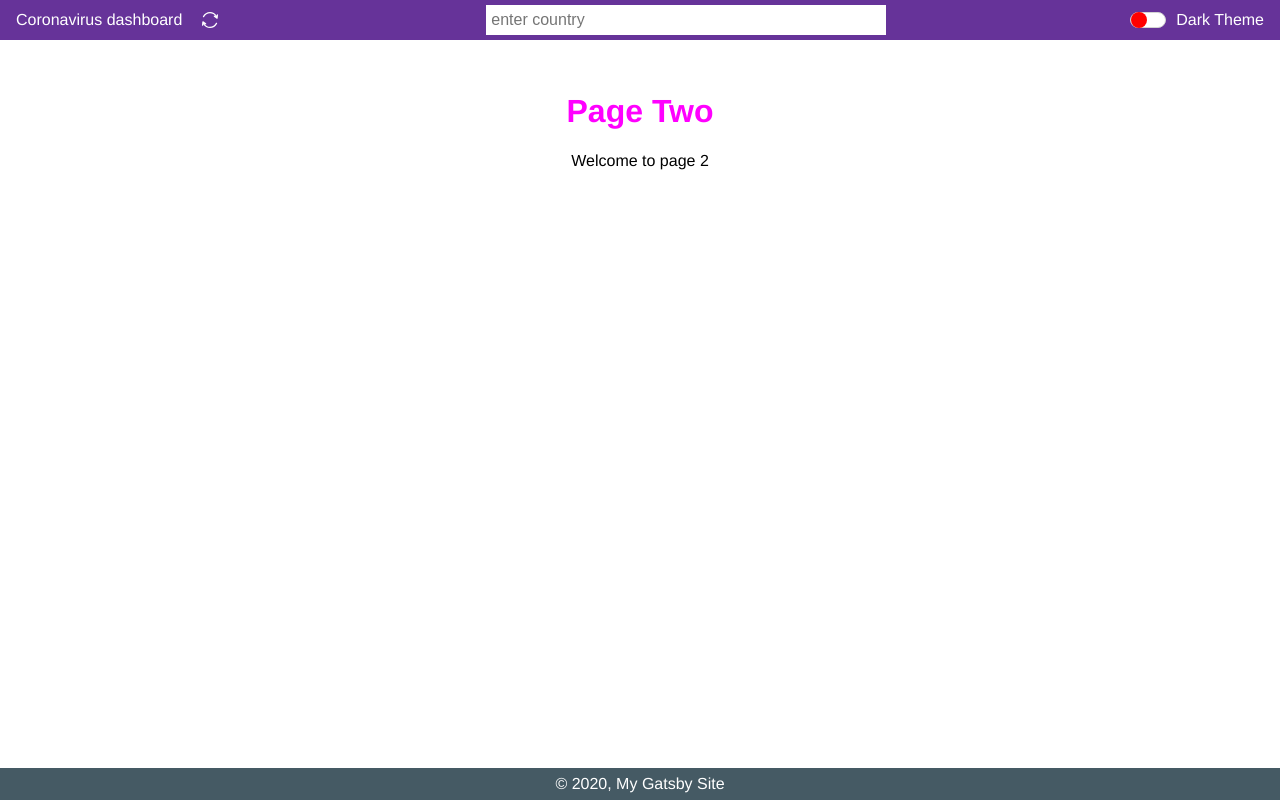
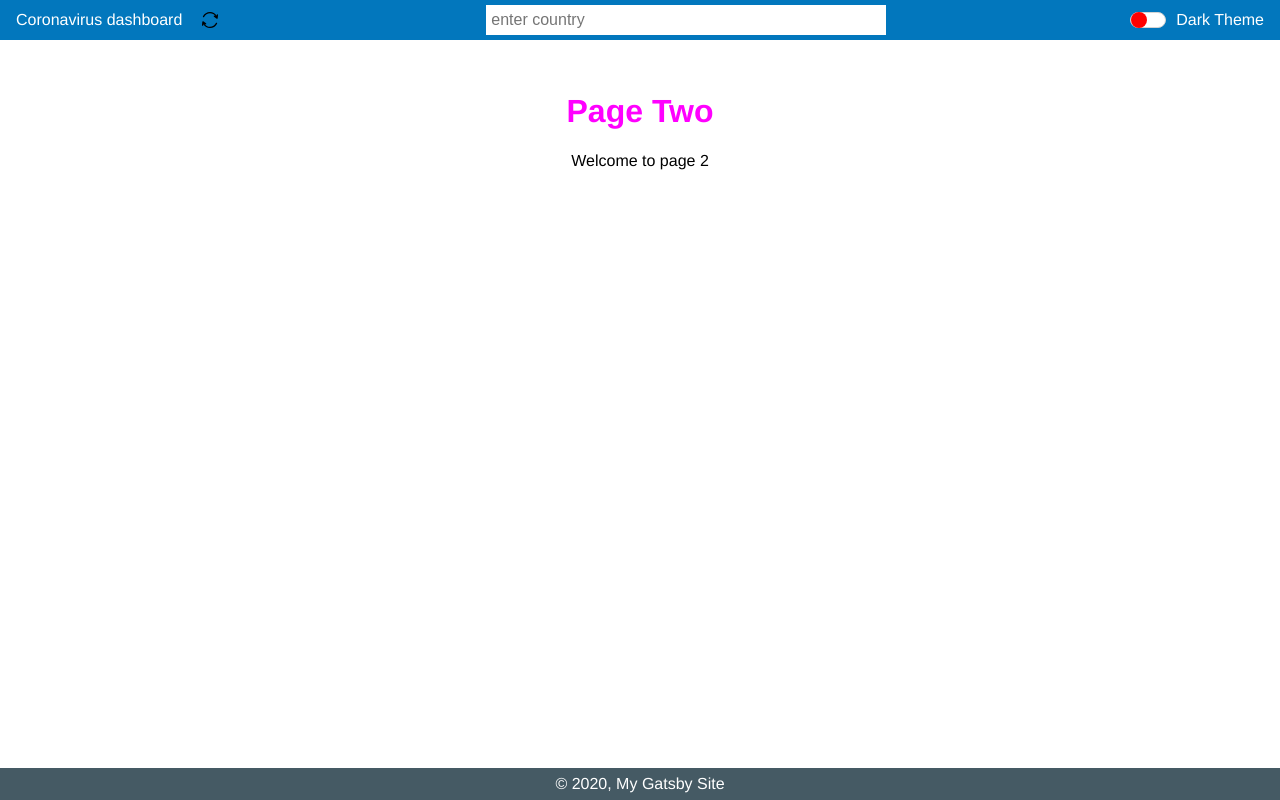
Before and after one commit to AndreyDorodnev/Coronavirus-Dashboard, a Gatsby site: page /page-2 in a window 1280 px wide. Built offline with nearby package versions, Linux system fonts and the light colour scheme; Gatsby itself is replaced by a stand-in of ours.

Commit message:
color themes change

```diff
--- a/src/assets/stylesheets/application.scss
+++ b/src/assets/stylesheets/application.scss
@@ -9,15 +9,16 @@
 
 html{
   height: 100vh;
-  --primary-background: #fff;
-  --primary-surface: #0288D1;
-  --primary-font-color: #fff;
-  --primary-surface-selected: #0277BD ;
+  --primary-background: #8badb8;
+  --primary-surface: rgb(255, 255, 255);
+  --primary-font-color: #000;
+  --primary-surface-selected: rgb(68, 171, 231) ;
 }
 
 html[data-theme="dark"]{
-  --primary-background: #000;
-  --primary-surface: rgb(34, 36, 37);
+  --primary-background: rgb(54, 53, 53);
+  --primary-surface: rgb(69, 71, 71);
+  --primary-font-color: #fff;
 }
 
 body {
--- a/src/assets/stylesheets/components/_deathsInfo.scss
+++ b/src/assets/stylesheets/components/_deathsInfo.scss
@@ -13,7 +13,8 @@
           background-color: var(--primary-surface);
           text-align: center;
           text-transform: uppercase;
-          color: var(--primary-font-color);
+          // color: var(--primary-font-color);
+          color: $red-700;
           padding: 5px;
           p{
             margin: 6px 0;
@@ -40,7 +41,7 @@
               border: 0;
               border-bottom: 1px solid lightgrey;
               border-top: 1px solid lightgrey;
-              color: white;
+              color: var(--primary-font-color);
               &:hover{
                 background-color: var(--primary-surface-selected);
               }
--- a/src/assets/stylesheets/components/_header.scss
+++ b/src/assets/stylesheets/components/_header.scss
@@ -2,7 +2,7 @@ header {
   grid-area: header;
   width: 100%;
   color: $white;
-  background-color: $gatsby-purple;
+  background-color:$light-blue-800;
 
   .container {
     width: 100%;
--- a/src/assets/stylesheets/components/_totalInfo.scss
+++ b/src/assets/stylesheets/components/_totalInfo.scss
@@ -40,7 +40,7 @@
           border: 0;
           border-bottom: 1px solid lightgrey;
           border-top: 1px solid lightgrey;
-          color: white;
+          color: var(--primary-font-color);
           &:hover{
             background-color: var(--primary-surface-selected);
           }
--- a/src/assets/stylesheets/components/_totalRecovered.scss
+++ b/src/assets/stylesheets/components/_totalRecovered.scss
@@ -12,7 +12,7 @@
           background-color: var(--primary-surface);
           text-align: center;
           text-transform: uppercase;
-          color: white;
+          color: $green-700;
           padding: 5px;
           p{
             margin: 6px 0;
@@ -39,7 +39,7 @@
               border: 0;
               border-bottom: 1px solid lightgrey;
               border-top: 1px solid lightgrey;
-              color: white;
+              color: var(--primary-font-color);
               &:hover{
                 background-color: var(--primary-surface-selected);
               }
```
